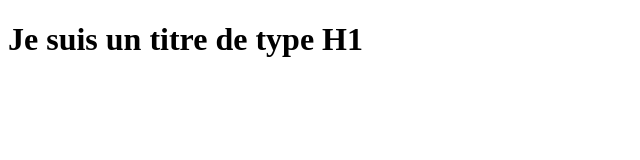
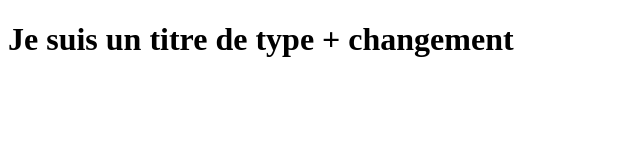
Before and after one commit to MickObvious/theWebsite, a plain HTML site: page index.html in a window 1280 px wide. Shown: the whole page, without its empty margins (0-640 px from the left). Drawn offline with Linux system fonts and the light colour scheme.

Commit message:
Vérification d'un ajout de commit

```diff
--- a/index.html
+++ b/index.html
@@ -1,2 +1,2 @@
 <!DOCTYPE html> <html lang="fr"> <head> <meta charset="utf-8" />
-<title>My Website Page</title> </head> <body> <h1>Je suis un titre de type H1</h1> </body> </html>
+<title>My Website Page</title> </head> <body> <h1>Je suis un titre de type  + changement</h1> </body> </html>
```
